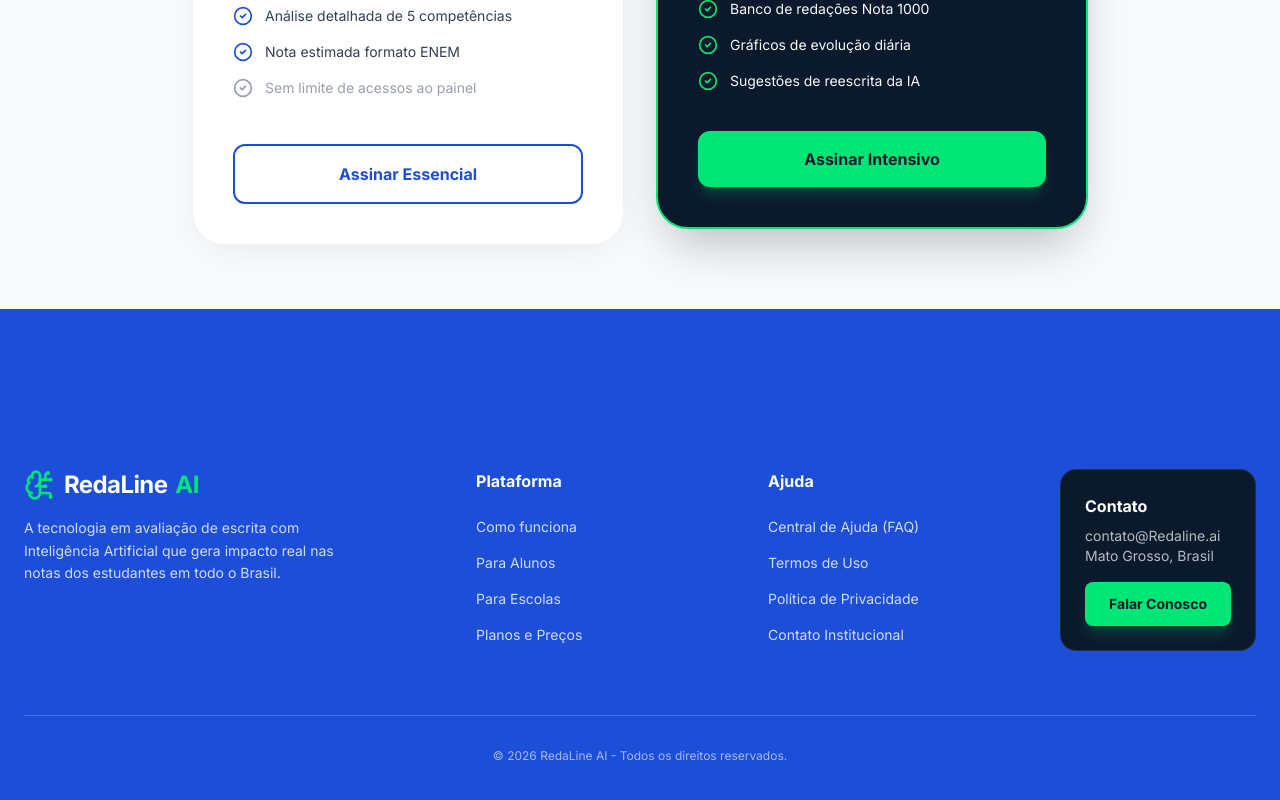
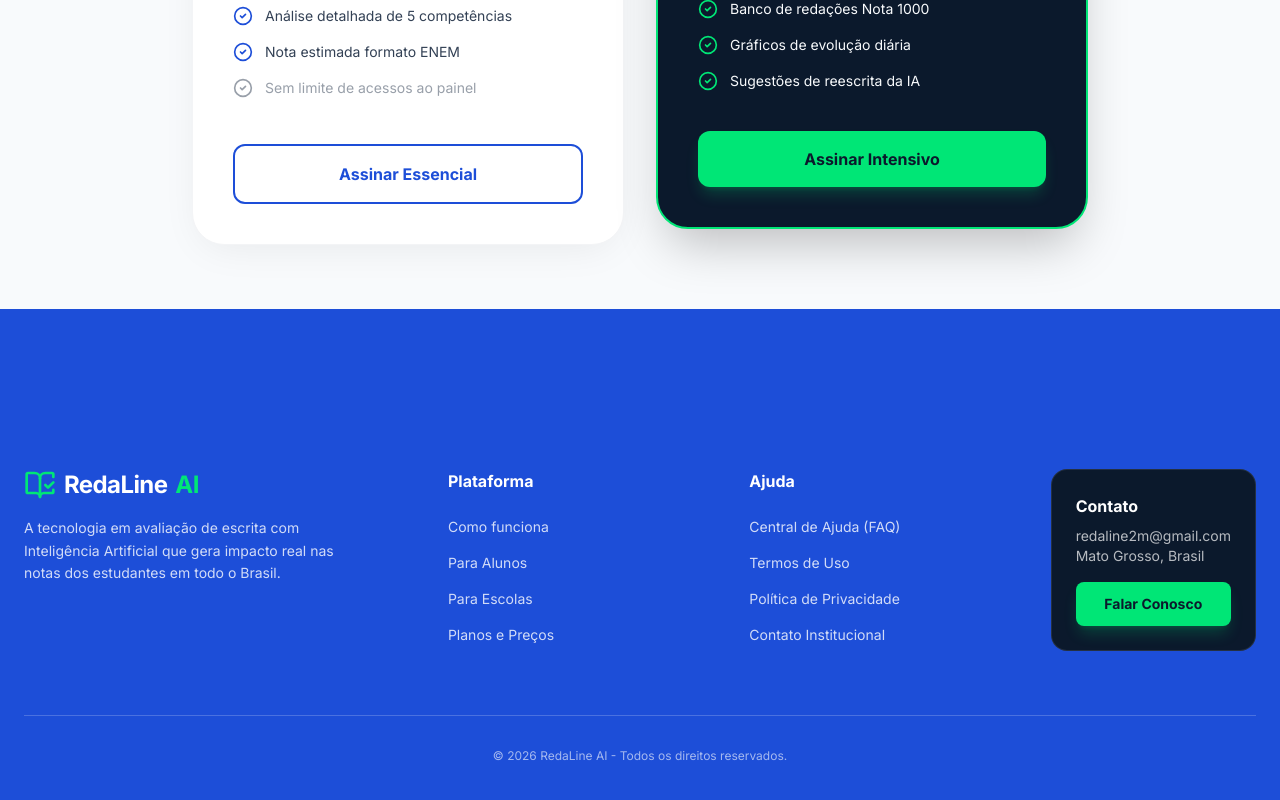
Before and after one commit to andremartins30/Redaline-page, a React (Vite) app: page / in a window 1280 px wide. Shown: the part 4168-4968 px from the top of the page. Built offline with nearby package versions, Linux system fonts and the light colour scheme.

Commit message:
feat: implement initial landing page with navigation, hero, stats, and proposal sections using React, GSAP, and Tailwind CSS.

```diff
--- a/src/App.jsx
+++ b/src/App.jsx
@@ -335,7 +335,7 @@ const Footer = () => {
       <div className="max-w-7xl mx-auto flex flex-col md:flex-row justify-between items-start gap-12 mb-16 pt-16">
         <div className="max-w-xs">
           <div className="flex items-center gap-2 text-white font-bold text-2xl tracking-tight mb-4">
-            <BrainCircuit className="text-brand-green w-8 h-8" />
+            <BookOpenCheck className="text-brand-green w-8 h-8" />
             RedaLine<span className="text-brand-green">AI</span>
           </div>
           <p className="text-sm text-white/80 leading-relaxed mb-6">
@@ -365,7 +365,7 @@ const Footer = () => {
           <div className="col-span-2 lg:col-span-1">
             <div className="bg-brand-dark p-6 rounded-2xl border border-white/10">
               <h4 className="font-bold text-white mb-2">Contato</h4>
-              <p className="text-sm text-white/70 mb-4">contato@Redaline.ai<br />Mato Grosso, Brasil</p>
+              <p className="text-sm text-white/70 mb-4">redaline2m@gmail.com<br />Mato Grosso, Brasil</p>
               <button className="btn-accent text-sm w-full py-2">Falar Conosco</button>
             </div>
           </div>
```
